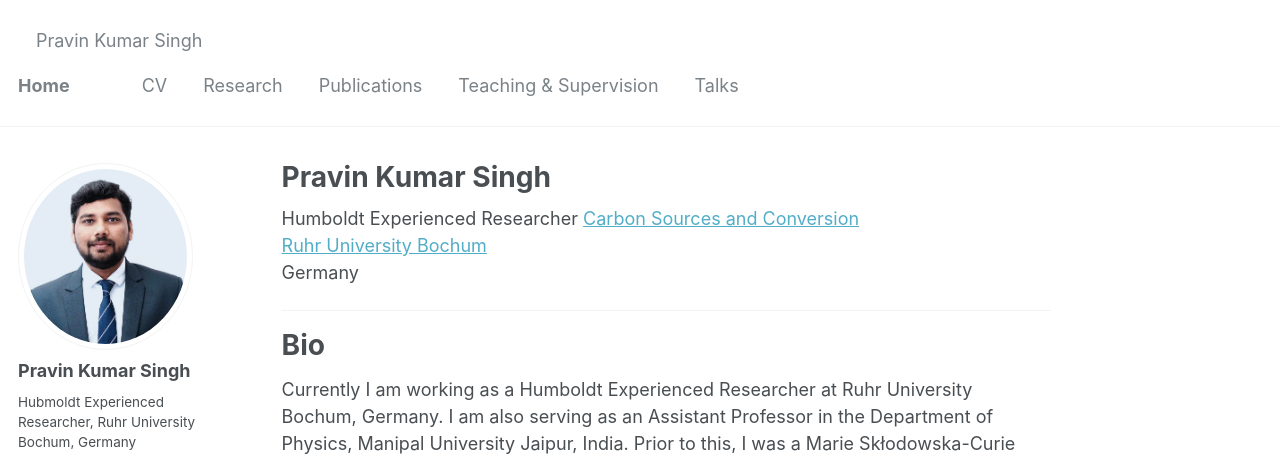
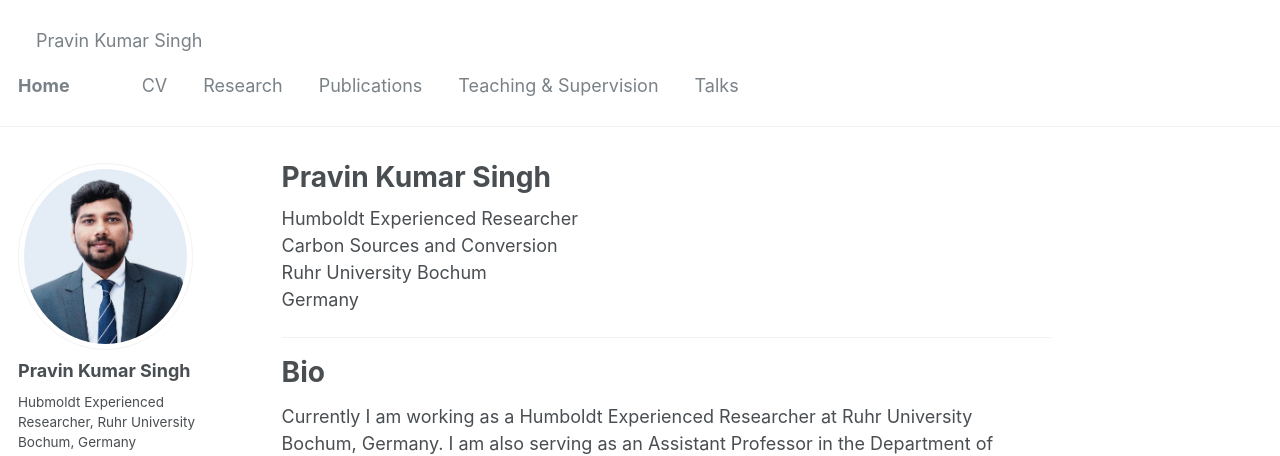
Before and after one commit to pravinsinghsrinet/pravinsinghsrinet.github.io, a plain HTML site: page index.html in a window 1280 px wide. Shown: the top 456 px of the page. Drawn offline with Linux system fonts and the light colour scheme; some icons are missing.

Commit message:
Update index.html

```diff
--- a/index.html
+++ b/index.html
@@ -66,9 +66,7 @@
         <h1 class="page__title" itemprop="headline">Pravin Kumar Singh</h1>
       </header>
       <section class="page__content" itemprop="text">
-<p>Humboldt Experienced Researcher <a href="https://www.ruhr-uni-bochum.de/en">Carbon Sources and Conversion</a><br><a href="https://www.ls-csc.ruhr-uni-bochum.de/">Ruhr University Bochum</a><br>
-Germany</p>
-<hr>
+<p>Humboldt Experienced Researcher </a><br> Carbon Sources and Conversion </a><br> Ruhr University Bochum</a><br> Germany</p> <hr>
 <h1 id="bio">Bio</h1>
 <p>Currently I am working as a Humboldt Experienced Researcher at Ruhr University Bochum, Germany. I am also serving as an Assistant Professor in the Department of Physics, Manipal University Jaipur, India. Prior to this, I was a Marie Skłodowska-Curie Individual Fellow (2023&ndash;2025) at the Institute of Advanced Materials, Sweden, funded by the European Commission, and a Prof. Kobayashi Shunsuke Postdoctoral Fellow at KTH Royal Institute of Technology, Sweden (2023). I also served as Group Leader at the VBRI Innovation Center, New Delhi (2022&ndash;2023). My research interests include chalcogenide-based materials for phase-change memory, perovskite and kesterite photovoltaics for energy harvesting, self-powered piezoelectric/triboelectric/pyroelectric nanogenerators, surface plasmon resonance sensors, and advanced 2D nanomaterials for energy and sensing applications. I received International Association of Advanced Materials Europe Scientist Award (2024), and the Marie Skłodowska-Curie Individual Fellowship (2023).</p>
 <p>I received the B.Sc. degree in Physics, Electronics and Mathematics from D.D.U. Gorakhpur University, India, in 2010; the M.Sc. degree in Electronics and Communication from Devi Ahilya Vishwavidyalaya, Indore, India, in 2012; the M.Tech. degree in Optoelectronics and Laser Technology from Pt. Ravishankar Shukla University, Raipur, India, in 2015; and the Ph.D. degree in Physics from Madan Mohan Malaviya University of Technology, Gorakhpur, India, in 2019.</p>
```
